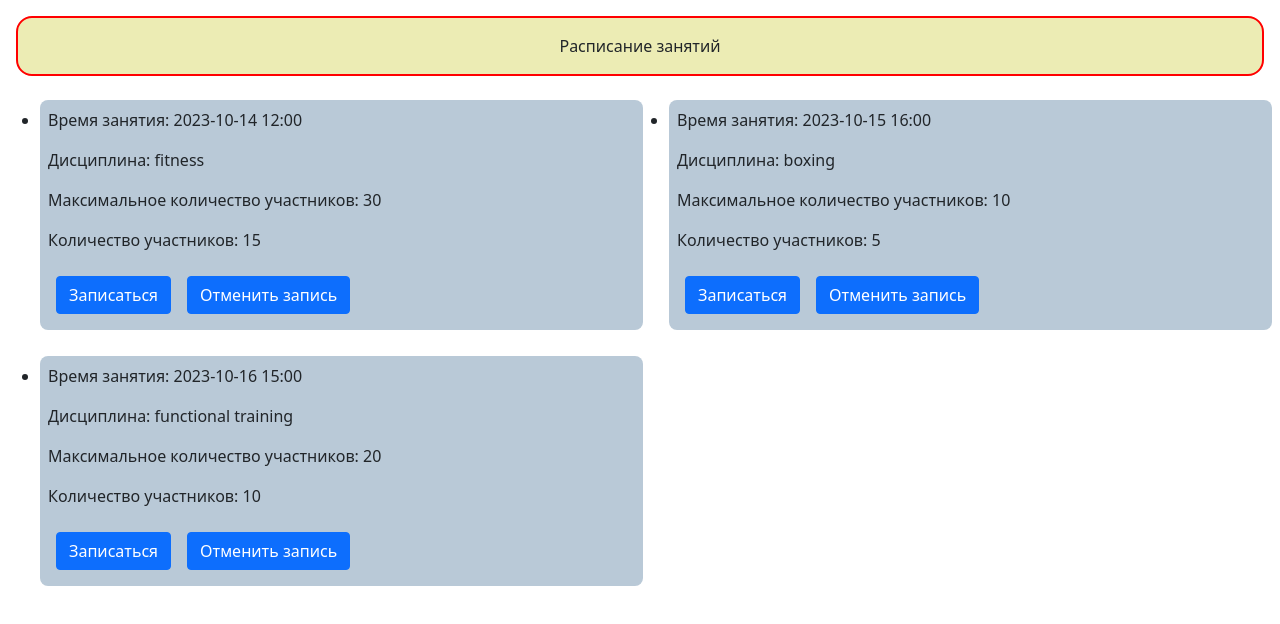
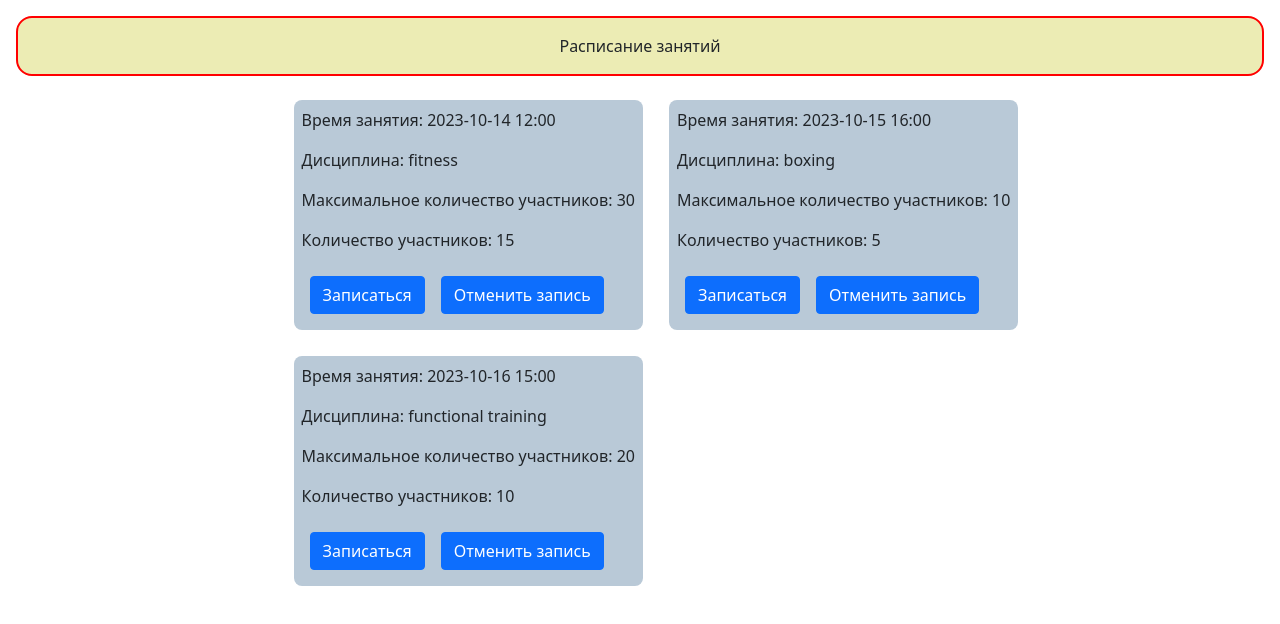
Before and after one commit to Dzheb/DOM_Ex, a plain HTML site: page index.html in a window 1280 px wide. Drawn offline with nearby package versions, Linux system fonts and the light colour scheme.

Commit message:
third commit

```diff
--- a/index.html
+++ b/index.html
@@ -12,6 +12,10 @@
     />
     <title>Document</title>
     <style>
+      .wrapper {
+        display: flex;
+        justify-content: space-around;
+      }
       .time-table {
         display: grid;
         grid-template-columns: repeat(2, 1fr);
@@ -35,11 +39,16 @@
       .btn {
         margin: 8px;
       }
+      li {
+        list-style-type: none;
+      }
     </style>
   </head>
   <body>
     <div class="title">Расписание занятий</div>
-    <ul class="time-table"></ul>
+    <div class="wrapper">
+      <ul class="time-table"></ul>
+    </div>
     <script src="schedule.js"></script>
     <script src="timing.js"></script>
   </body>
```
